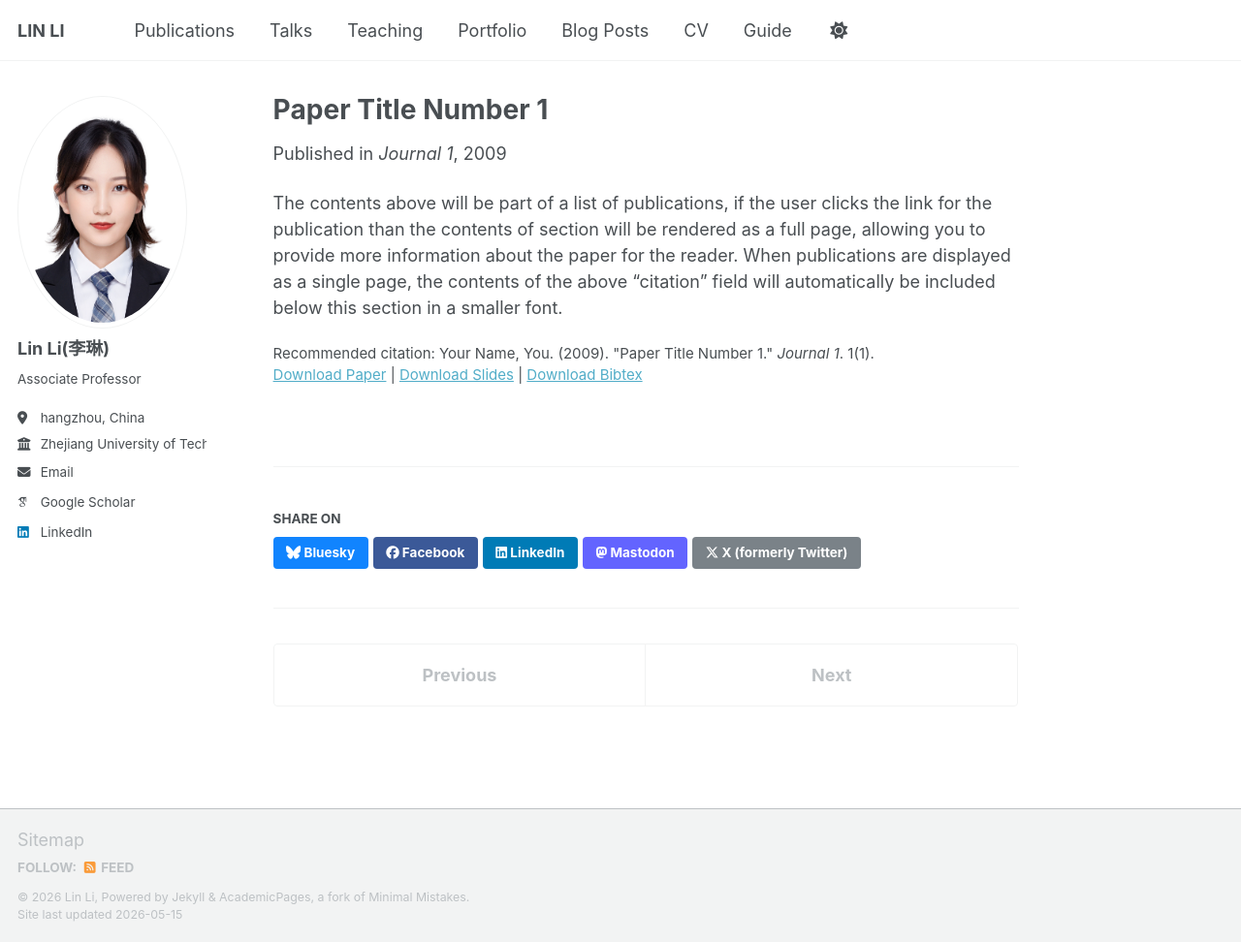
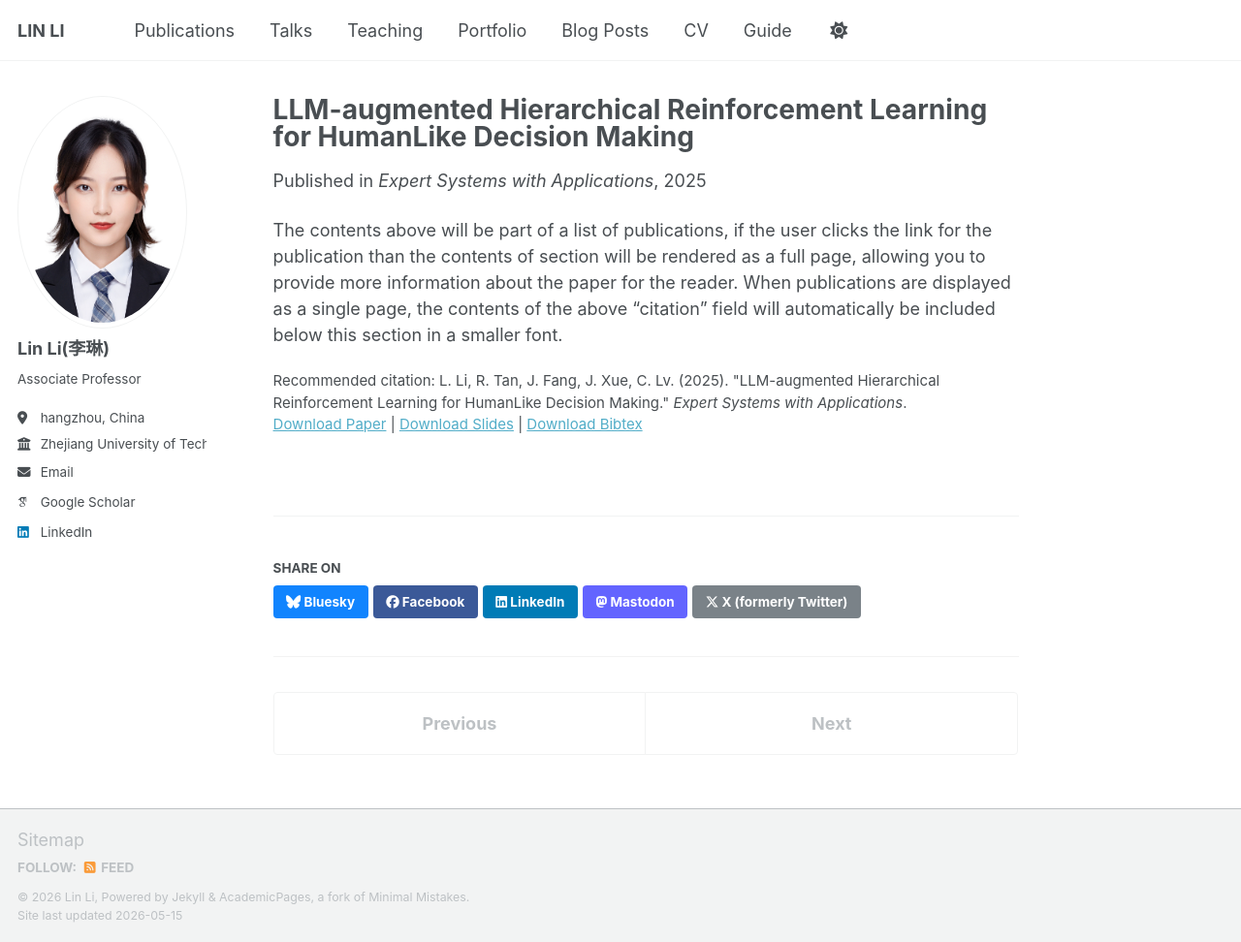
Before and after one commit to lilin96/lilin96a.github.io, a Jekyll site: the page built from _publications/2009-10-01-paper-title-number-1.md, in a window 1280 px wide and 972 px high. Shown: the whole window at 97% size. Built offline with Jekyll 4.4.1, drawn with Linux system fonts in a browser that asks for light colours; some web fonts are replaced; a script bundle is joined from its source files by our own code; library files that are not in the unit come from our copies.

Commit message:
Update 2009-10-01-paper-title-number-1.md

```diff
--- a/_publications/2009-10-01-paper-title-number-1.md
+++ b/_publications/2009-10-01-paper-title-number-1.md
@@ -1,14 +1,14 @@
 ---
-title: "Paper Title Number 1"
+title: "LLM-augmented Hierarchical Reinforcement Learning for HumanLike Decision Making"
 collection: publications
 category: manuscripts
-permalink: /publication/2009-10-01-paper-title-number-1
-excerpt: 'This paper is about the number 1. The number 2 is left for future work.'
-date: 2009-10-01
-venue: 'Journal 1'
+permalink: /publication/2025-01-01-llm-augmented-hierarchical-reinforcement-learning-for-humanlike-decision-making
+excerpt: 'LLM-augmented hierarchical reinforcement learning for human-like decision making.'
+date: 2025-01-01
+venue: 'Expert Systems with Applications'
 slidesurl: 'https://academicpages.github.io/files/slides1.pdf'
-paperurl: 'https://academicpages.github.io/files/paper1.pdf'
+paperurl: 'https://doi.org/10.1016/j.eswa.2025.128736'
 bibtexurl: 'https://academicpages.github.io/files/bibtex1.bib'
-citation: 'Your Name, You. (2009). &quot;Paper Title Number 1.&quot; <i>Journal 1</i>. 1(1).'
+citation: 'L. Li, R. Tan, J. Fang, J. Xue, C. Lv. (2025). "LLM-augmented Hierarchical Reinforcement Learning for HumanLike Decision Making." <i>Expert Systems with Applications</i>.'
 ---
 The contents above will be part of a list of publications, if the user clicks the link for the publication than the contents of section will be rendered as a full page, allowing you to provide more information about the paper for the reader. When publications are displayed as a single page, the contents of the above "citation" field will automatically be included below this section in a smaller font.
```
